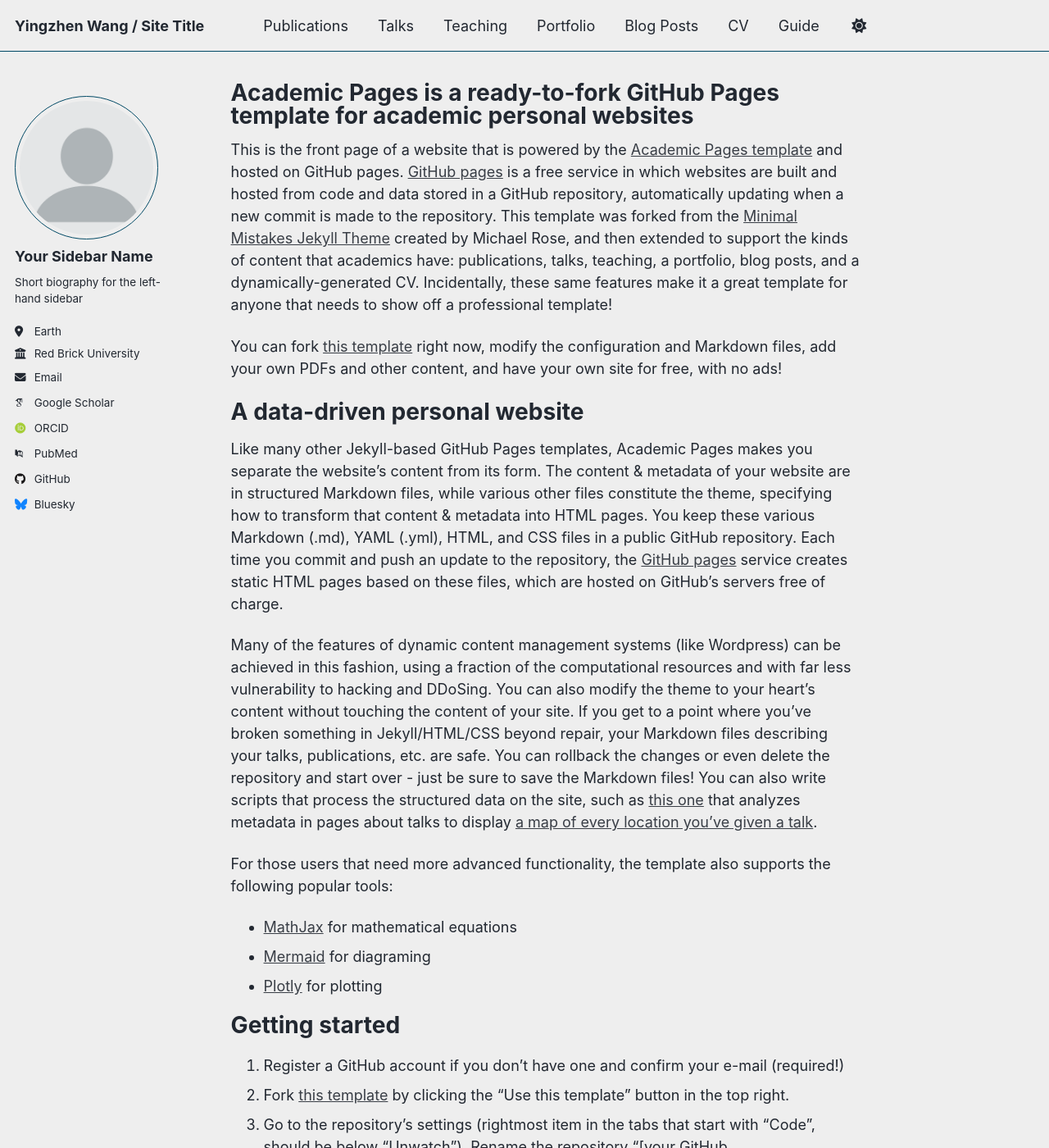
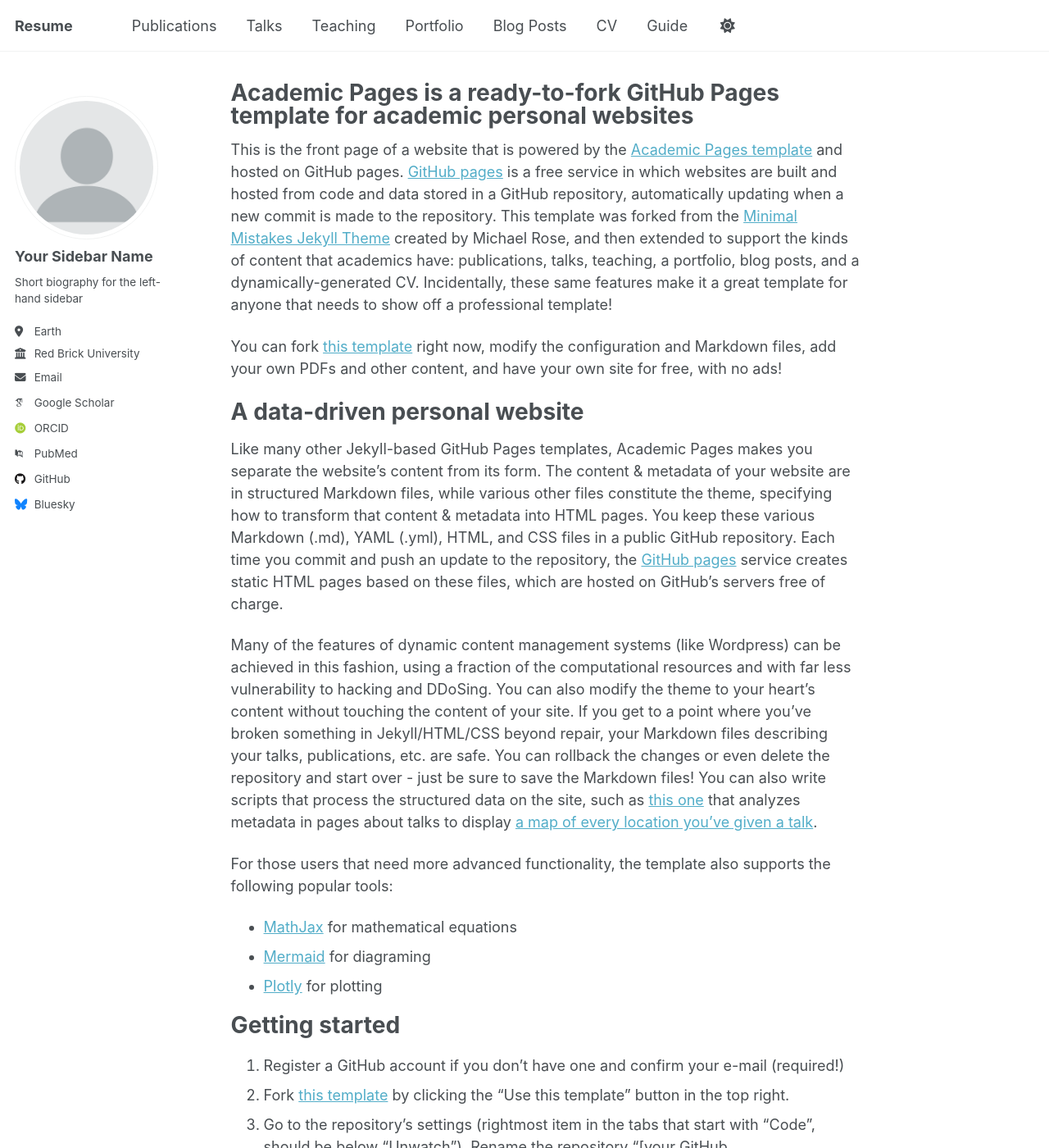
Before and after one commit to Umichyingzhen/zw, a Jekyll site: the page built from _pages/about.md, in a window 1280 px wide and 1400 px high. Shown: the whole window at 82% size. Built offline with Jekyll 4.4.1, drawn with Linux system fonts in a browser that asks for light colours; some web fonts are replaced; a script that is not in the unit is left out.

Commit message:
Update _config.yml

```diff
--- a/_config.yml
+++ b/_config.yml
@@ -8,14 +8,14 @@
 
 # Basic Site Settings
 locale                   : "en-US"
-site_theme               : "air" # Currently available options are "default", "air"
-title                    : "Yingzhen Wang / Site Title"
+site_theme               : "default" # Currently available options are "default", "air"
+title                    : "Resume"
 title_separator          : "-"
 name                     : &name "Yingzhen Wang"
-description              : &description "personal description"
-url                      : https://academicpages.github.io # the base hostname & protocol for your site e.g. "https://[your GitHub username].github.io" or if you already have some other page hosted on Github then use "https://[your GitHub username].github.io/[Your Repo Name]"
+description              : &description "MS in Biostatistics at University of Michigan"
+url                      : https://umichyingzhen.github.io # the base hostname & protocol for your site e.g. "https://[your GitHub username].github.io" or if you already have some other page hosted on Github then use "https://[your GitHub username].github.io/[Your Repo Name]"
 baseurl                  : "" # the subpath of your site, e.g. "/blog"
-repository               : "academicpages/academicpages.github.io"
+repository               : "Umichyingzhen/Umichiyingzhen.github.io"
 
 # Site Author - The following control what appear as part of the author content on the side bar.
 #               If a field is blank the icon and link will not appear, otherwise it will be shown.
```
